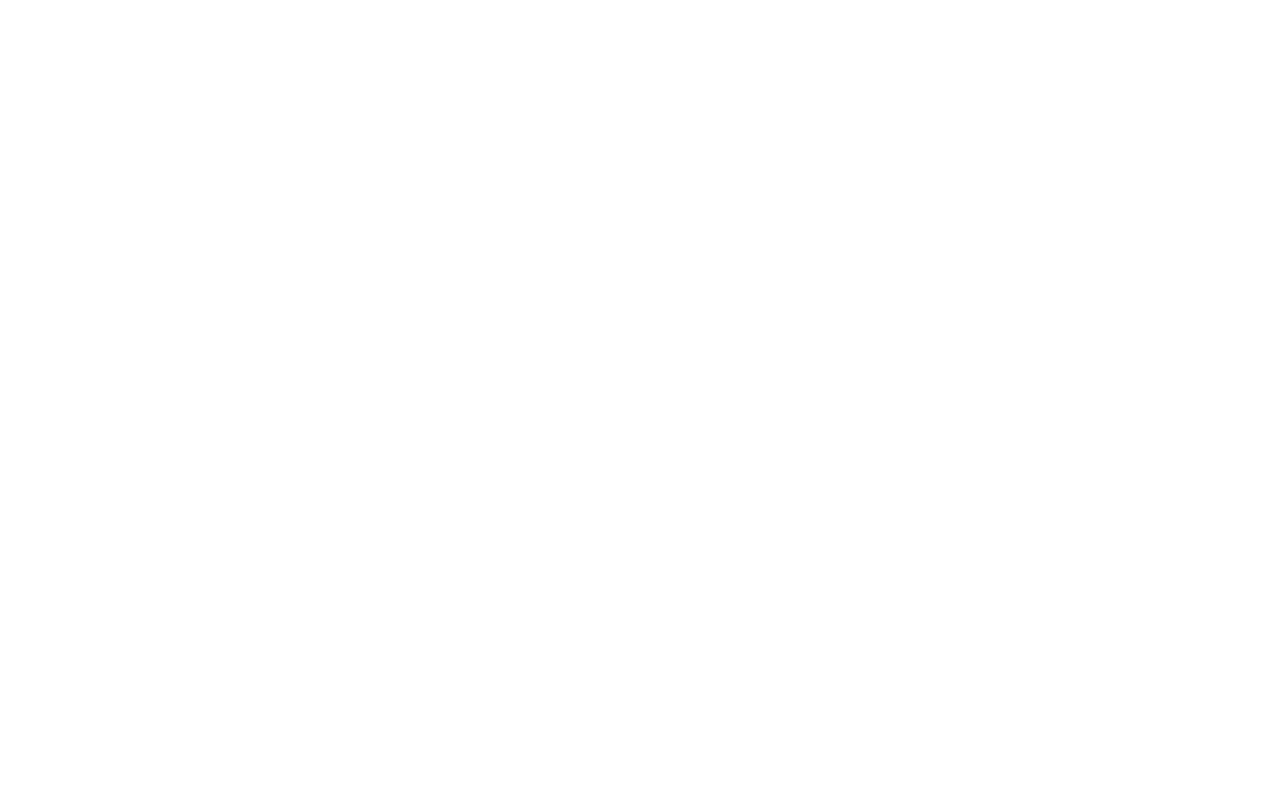
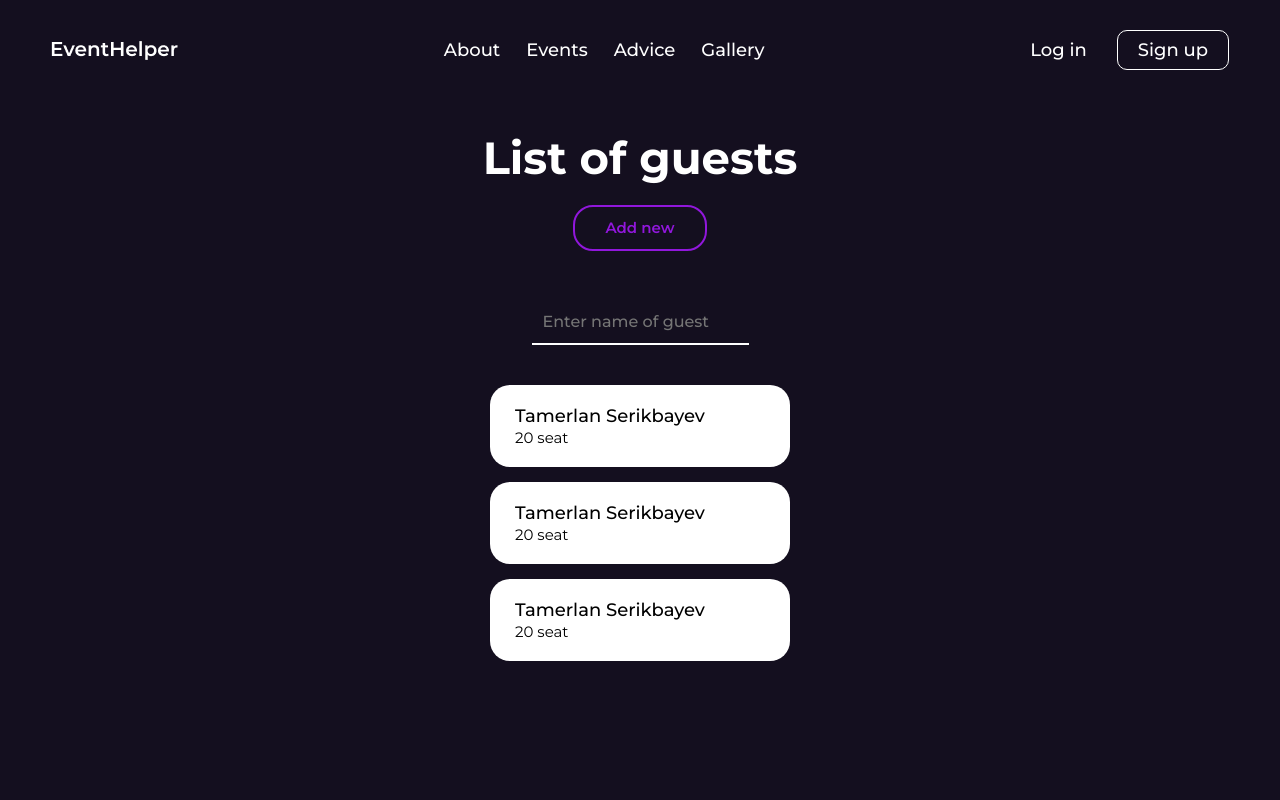
Before and after one commit to DiarCode/event-helper, a React (Create React App) app in the folder client/: page /guest-list in a window 1280 px wide. Before the commit this address had no page. Shown: the top 800 px of the page. Built offline with nearby package versions, Linux system fonts and the light colour scheme.

Commit message:
List of guests page created

```diff
--- /dev/null
+++ b/client/src/components/GuestCard/GuestCard.jsx
@@ -0,0 +1,12 @@
+import React from "react";
+
+const GuestCard = () => {
+  return (
+    <div className="guestList-item">
+      <div className="guestList-item-name">Tamerlan Serikbayev</div>
+      <div className="guestList-item-seat">20 seat</div>
+    </div>
+  );
+};
+
+export default GuestCard;
--- /dev/null
+++ b/client/src/pages/ListOfGuestsPage/ListOfGuestsPage.jsx
@@ -0,0 +1,30 @@
+import React from "react";
+import Footer from "../../components/Footer/Footer";
+import GuestCard from "../../components/GuestCard/GuestCard";
+import Navbar from "../../components/Navbar/Navbar";
+import "./listOfGuestsPage.css";
+
+const ListOfGuestsPage = () => {
+  return (
+    <div className="guestList">
+      <Navbar />
+      <div className="guestList-content">
+        <div className="guestList-title">List of guests</div>
+        <div className="guestList-add">Add new</div>
+
+        <div className="guestList-search">
+          <input type="text" placeholder="Enter name of guest" />
+        </div>
+
+        <div className="guestList-list">
+          <GuestCard />
+          <GuestCard />
+          <GuestCard />
+        </div>
+      </div>
+      <Footer />
+    </div>
+  );
+};
+
+export default ListOfGuestsPage;
--- /dev/null
+++ b/client/src/pages/ListOfGuestsPage/listOfGuestsPage.css
@@ -0,0 +1,86 @@
+.guestList {
+  width: 100%;
+  min-height: 100%;
+  background-color: #140f1f;
+}
+
+.guestList-content {
+  display: flex;
+  flex-direction: column;
+  align-items: center;
+  justify-content: center;
+  margin-top: 30px;
+  margin-bottom: 200px;
+}
+
+.guestList-head {
+  display: flex;
+  gap: 20px;
+  align-items: center;
+  margin-bottom: 30px;
+}
+
+.guestList-title {
+  font-weight: 700;
+  font-size: 45px;
+  line-height: 55px;
+  margin-bottom: 20px;
+  color: #ffffff;
+}
+
+.guestList-search input {
+  background: none;
+  padding: 11px;
+  border-bottom: 2px solid #ffffff;
+  margin-bottom: 40px;
+  font-weight: 500;
+  font-size: 16px;
+  line-height: 20px;
+  color: #ffffff;
+}
+
+.guestList-list {
+  display: flex;
+  flex-direction: column;
+  gap: 15px;
+}
+
+.guestList-item {
+  border-radius: 20px;
+  width: 300px;
+  padding: 20px 25px;
+  background-color: #fff;
+}
+
+.guestList-item-name {
+  font-weight: 500;
+  font-size: 18px;
+  line-height: 22px;
+  color: #000000;
+  margin-bottom: 2px;
+}
+
+.guestList-item-seat {
+  font-weight: 400;
+  font-size: 15px;
+  line-height: 18px;
+  color: #000000;
+}
+
+.guestList-add {
+  font-weight: 600;
+  font-size: 15px;
+  line-height: 22px;
+  color: #9117dc;
+  padding: 10px 30px;
+  border: 2px solid #9117dc;
+  background: none;
+  border-radius: 20px;
+  transition: all 0.3s ease;
+  margin-bottom: 50px;
+}
+
+.guestList-add:hover {
+  color: #fff;
+  background-color: #9117dc;
+}
--- a/client/src/pages/Routing/Routing.jsx
+++ b/client/src/pages/Routing/Routing.jsx
@@ -6,6 +6,7 @@
 import EventInformationPage from "../EventInformationPage/EventInformationPage";
 import EventsPage from "../EventsPage/EventsPage";
 import GalleryPage from "../GalleryPage/GalleryPage";
+import ListOfGuestsPage from "../ListOfGuestsPage/ListOfGuestsPage";
 import LoginPage from "../LoginPage/LoginPage";
 import SignupPage from "../SignupPage/SignupPage";
 
@@ -20,6 +21,7 @@
       <Route path="/gallery" element={<GalleryPage />} />
       <Route path="/create-event" element={<CreateNewEventPage />} />
       <Route path="/event-information" element={<EventInformationPage />} />
+      <Route path="/guest-list" element={<ListOfGuestsPage />} />
     </Routes>
   );
 };
```
